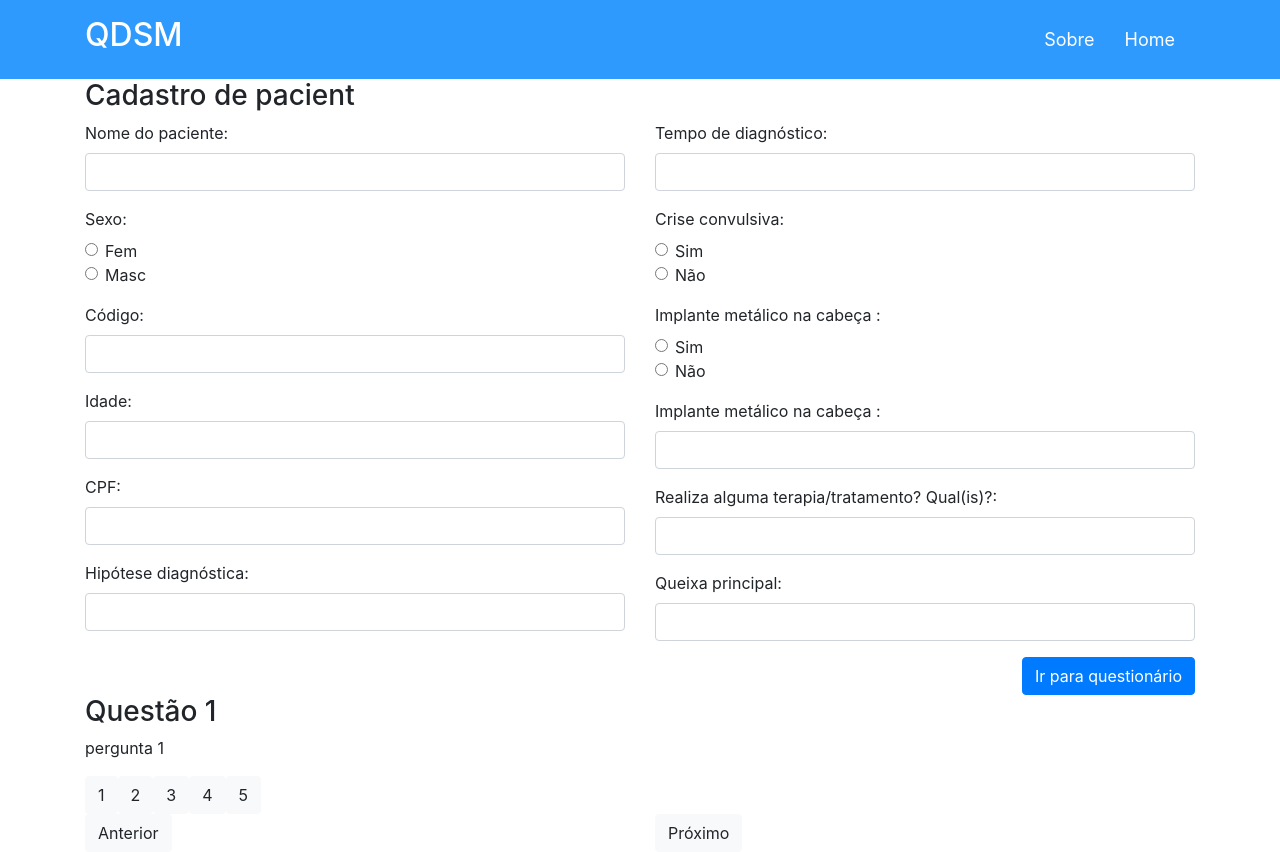
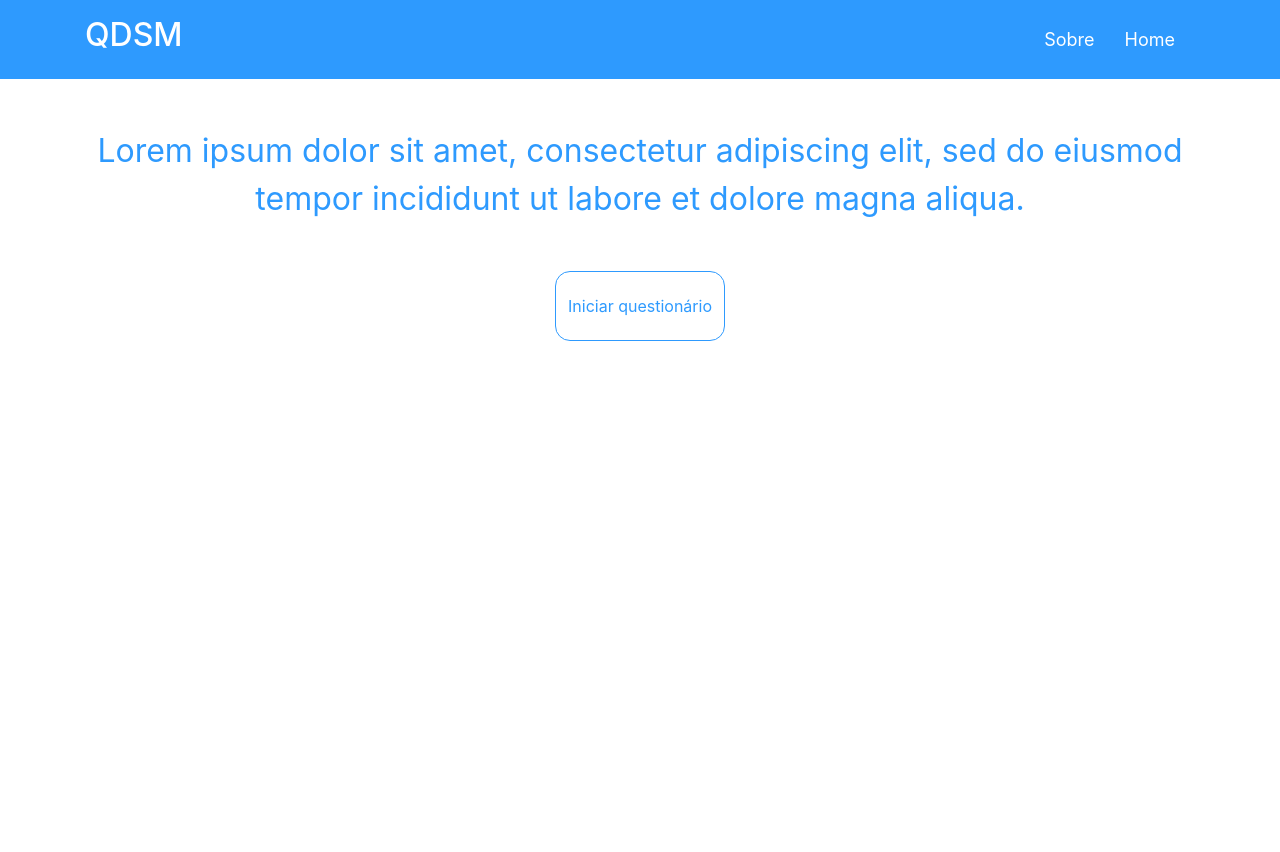
Before and after one commit to matheusluiz27/qdsm, an Angular app in the folder qdsm-web/: page / in a window 1280 px wide. After the commit the page ends 800 px from the top, so only its background shows below. Built offline with nearby package versions, Linux system fonts and the light colour scheme.

Commit message:
criando o start component

```diff
--- a/qdsm-web/src/app/app.component.html
+++ b/qdsm-web/src/app/app.component.html
@@ -1,3 +1,3 @@
 <header></header>
-<patient-record></patient-record>
-<app-quiz></app-quiz>
+<start></start>
+<router-outlet></router-outlet>
--- a/qdsm-web/src/app/app.module.ts
+++ b/qdsm-web/src/app/app.module.ts
@@ -7,13 +7,15 @@ import {MatDialogModule} from '@angular/material/dialog';
 import { QuizComponent } from './quiz/quiz.component';
 import { HeaderComponent } from './header/header.component';
 import { PatientRecordComponent } from './patient-record/patient-record.component';
+import { StartComponent } from './start/start.component';
 
 @NgModule({
   declarations: [
     AppComponent,
     QuizComponent,
     HeaderComponent,
-    PatientRecordComponent
+    PatientRecordComponent,
+    StartComponent
   ],
   imports: [
     BrowserModule,
--- /dev/null
+++ b/qdsm-web/src/app/start/start.component.css
@@ -0,0 +1,30 @@
+.wrapper-start  {
+    padding: 3em;
+    color: #2E9AFE;
+
+}
+
+p {
+    display: block;
+    font-size: xx-large;
+    text-align: center;
+}
+
+.center {
+    display: flex;
+    align-items: center;
+    justify-content: center;
+}
+
+.start-button {
+    height: 70px;
+    border-radius: 15px;
+    margin-top: 2em;
+    border-color: #2E9AFE;
+    color: #2E9AFE;
+}
+
+.start-button:hover {
+    background-color: #2E9AFE;
+    color: white;
+}
--- /dev/null
+++ b/qdsm-web/src/app/start/start.component.html
@@ -0,0 +1,15 @@
+<div class="wrapper-start">
+    <div class="row">
+        <div class="col-md-12">
+            <p>
+                Lorem ipsum dolor sit amet, consectetur adipiscing elit, sed do eiusmod tempor incididunt ut labore et dolore
+                magna aliqua.
+            </p>
+        </div>
+    </div>
+    <div class="row">
+        <div class="col-md-12 center">
+            <button type="button" class="btn btn-outline-primary btn-md start-button">Iniciar questionário</button>
+        </div>
+    </div>
+</div>
--- /dev/null
+++ b/qdsm-web/src/app/start/start.component.ts
@@ -0,0 +1,15 @@
+import { Component, OnInit } from '@angular/core';
+
+@Component({
+  selector: 'start',
+  templateUrl: './start.component.html',
+  styleUrls: ['./start.component.css']
+})
+export class StartComponent implements OnInit {
+
+  constructor() { }
+
+  ngOnInit(): void {
+  }
+
+}
```
Also changed, not shown: 1 other file (tests, documents, lock files or other folders).
